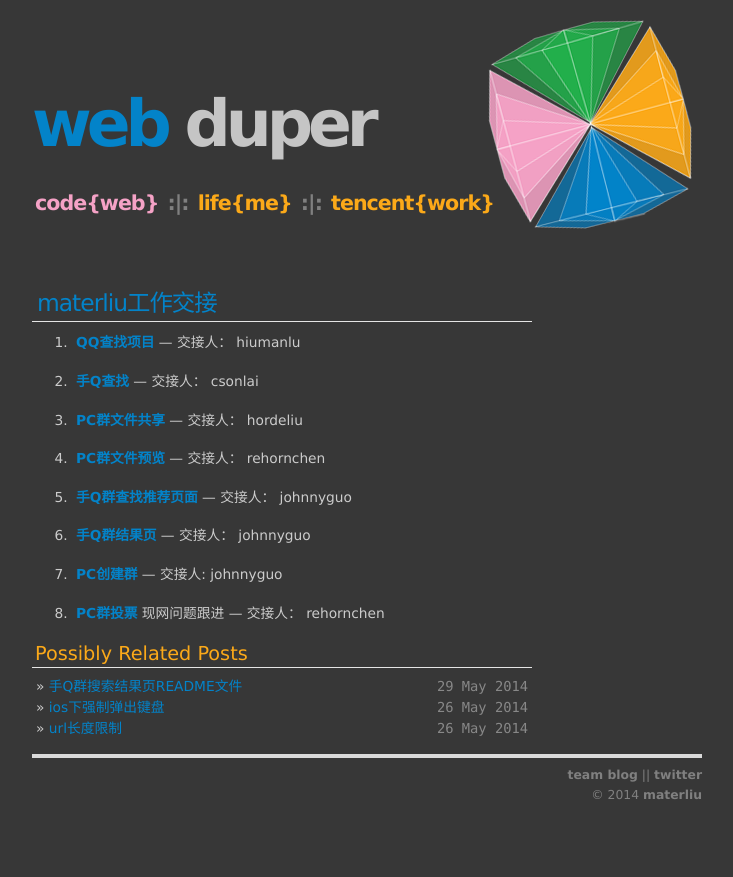
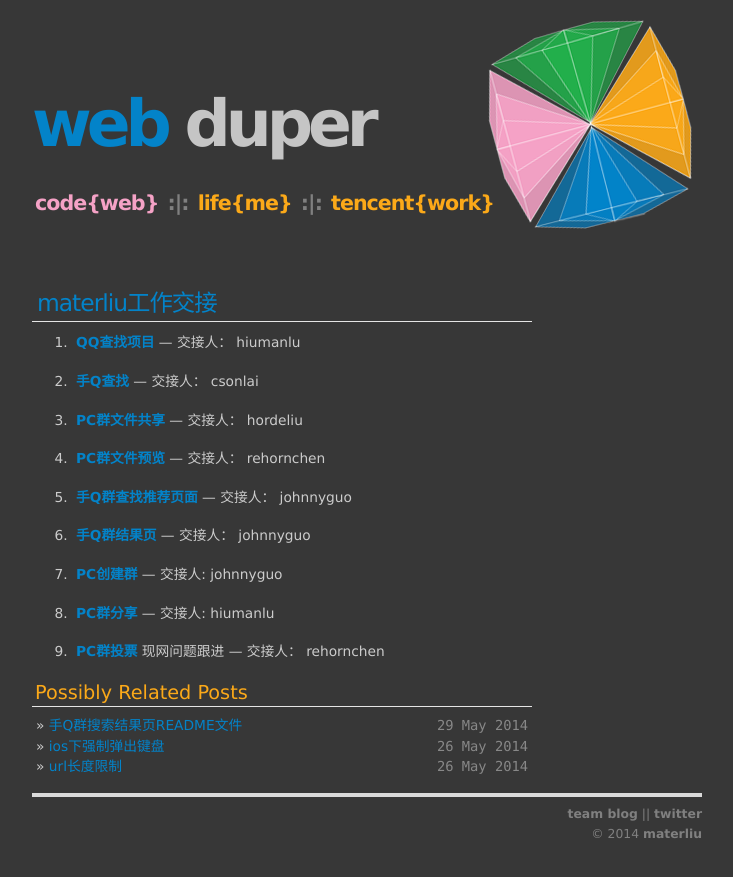
Before and after one commit to materliu/materliu.github.io, a Jekyll site: the page built from all/tencent/_posts/2014-05-29-tencent-work-handover.md, in a window 1280 px wide. Shown: the top 877 px of the page, without its empty margins (273-1006 px from the left). Built offline with Jekyll 4.4.1, drawn with Linux system fonts in a browser that asks for light colours; Markdown is read by kramdown in place of the engine named in the settings.

Commit message:
add 群分享！

```diff
--- a/all/tencent/_posts/2014-05-29-tencent-work-handover.md
+++ b/all/tencent/_posts/2014-05-29-tencent-work-handover.md
@@ -19,4 +19,6 @@
 
 7. [PC创建群](http://materliu.github.io/all/tencent/2014/04/22/PC-QUN-CREATE-README.html) --- 交接人: johnnyguo
 
+7. [PC群分享](http://materliu.github.io/all/tencent/2014/04/22/PC-QUN-CREATE-README.html) --- 交接人: hiumanlu
+
 8. [PC群投票](http://cd.cm.com/task_deal.php?taskid=14051711222982751166&nav=not_done) 现网问题跟进 --- 交接人： rehornchen
```
